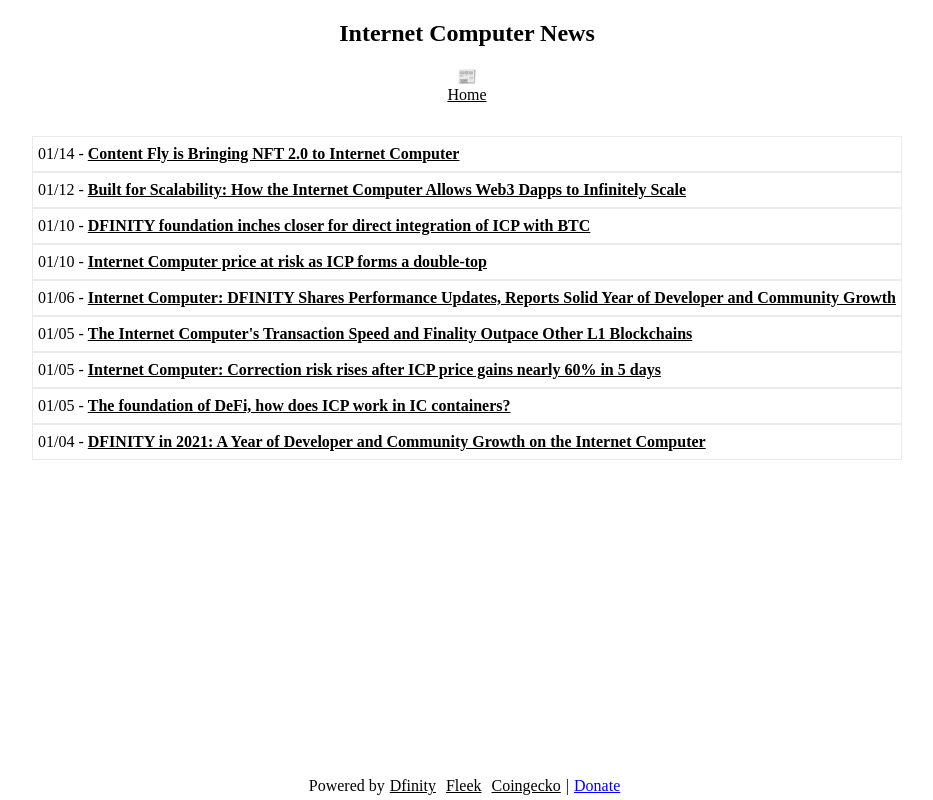
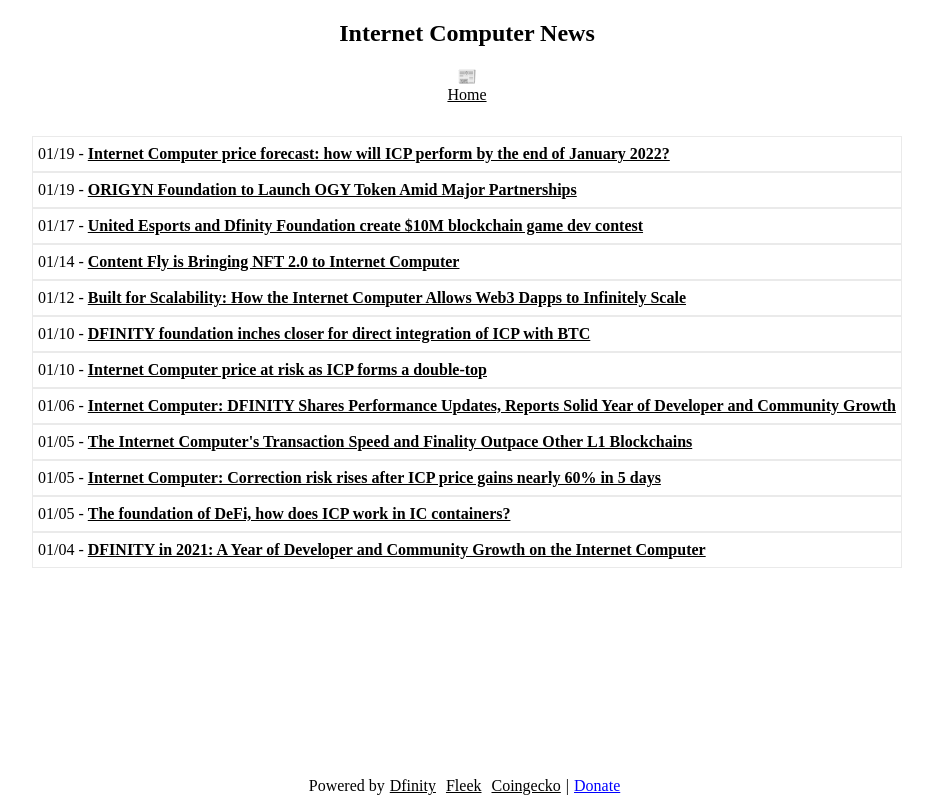
Before and after one commit to rjlucasm/ictoday, a Next.js app: page /news/2022 in a window 1280 px wide. Shown: the whole page, without its empty margins (173-1106 px from the left). Built offline with nearby package versions, Linux system fonts and the light colour scheme.

Commit message:
News 01/20

```diff
--- a/pages/news/2022.js
+++ b/pages/news/2022.js
@@ -17,6 +17,15 @@ export default function News22() {
             <Link href="/"><a style={{ color: 'inherit' }}>Home</a></Link>
 
             <div className="pagesgrid">
+            <div className="pagescard">01/19 -&nbsp;
+                <a href="https://invezz.com/news/2022/01/19/internet-computer-price-forecast-how-will-icp-perform-by-the-end-of-january-2022/" target="_blank" rel="noopener noreferrer">Internet Computer price forecast: how will ICP perform by the end of January 2022?</a>
+            </div>
+            <div className="pagescard">01/19 -&nbsp;
+                <a href="https://www.investing.com/news/cryptocurrency-news/origyn-foundation-to-launch-ogy-token-amid-major-partnerships-2742241" target="_blank" rel="noopener noreferrer">ORIGYN Foundation to Launch OGY Token Amid Major Partnerships</a>
+            </div>
+            <div className="pagescard">01/17 -&nbsp;
+                <a href="https://venturebeat.com/2022/01/17/united-esports-and-dfinity-foundation-create-10m-blockchain-game-dev-contest/" target="_blank" rel="noopener noreferrer">United Esports and Dfinity Foundation create $10M blockchain game dev contest</a>
+            </div>
             <div className="pagescard">01/14 -&nbsp;
                 <a href="https://medium.com/contentfly-app-blog/content-fly-bringing-nft-2-0-to-internet-computer-acb7b12a7ca2" target="_blank" rel="noopener noreferrer">Content Fly is Bringing NFT 2.0 to Internet Computer</a>
             </div>
```
